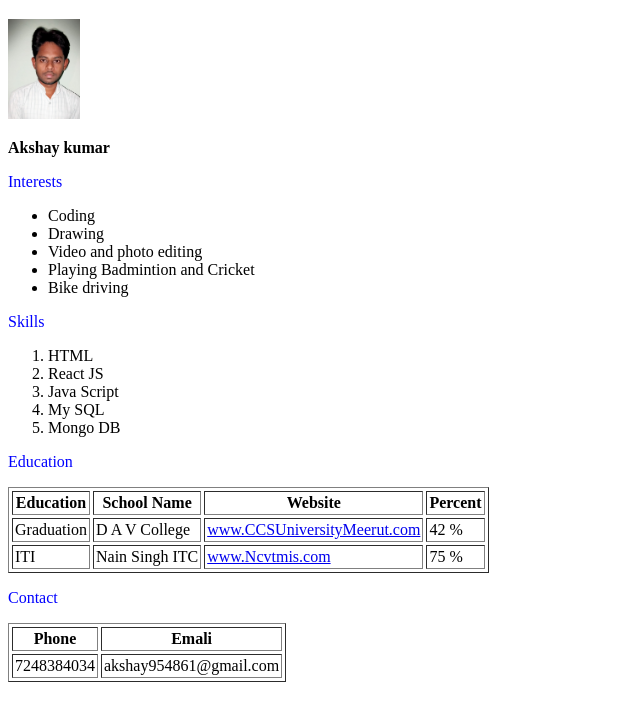
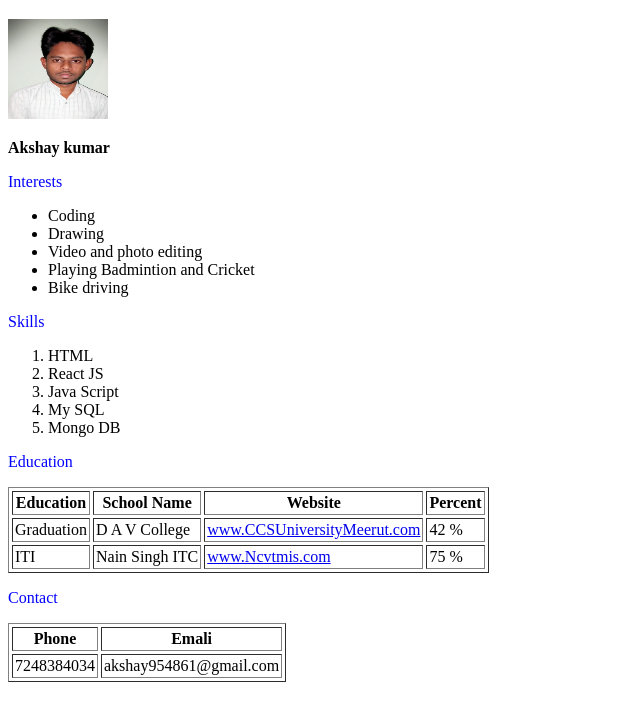
Before and after one commit to akshaykumar9897/Resum-I, a plain HTML site: page index.html in a window 1280 px wide. Shown: the part 61-782 px from the top of the page, without its empty margins (0-640 px from the left). Drawn offline with Linux system fonts and the light colour scheme.

Commit message:
Update index.html

```diff
--- a/index.html
+++ b/index.html
@@ -11,8 +11,7 @@
     <!-- image - 1 -->
     <img
       src="photo akshay.jpg"
-      wiResume
-      folderdth="100"
+      width="100"
       height="100"
       alt="akshay kumar"
       title="akshay kumar"
```
